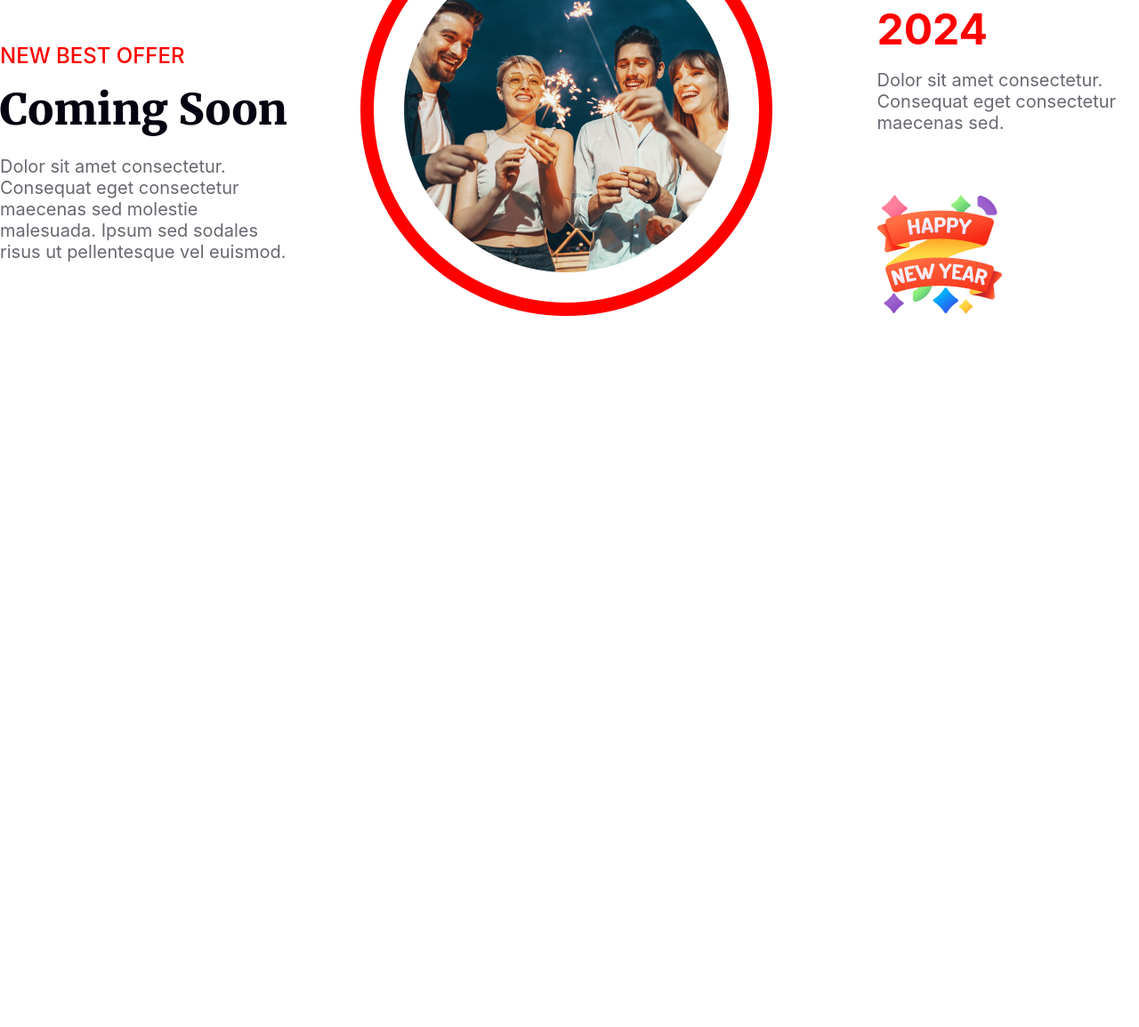
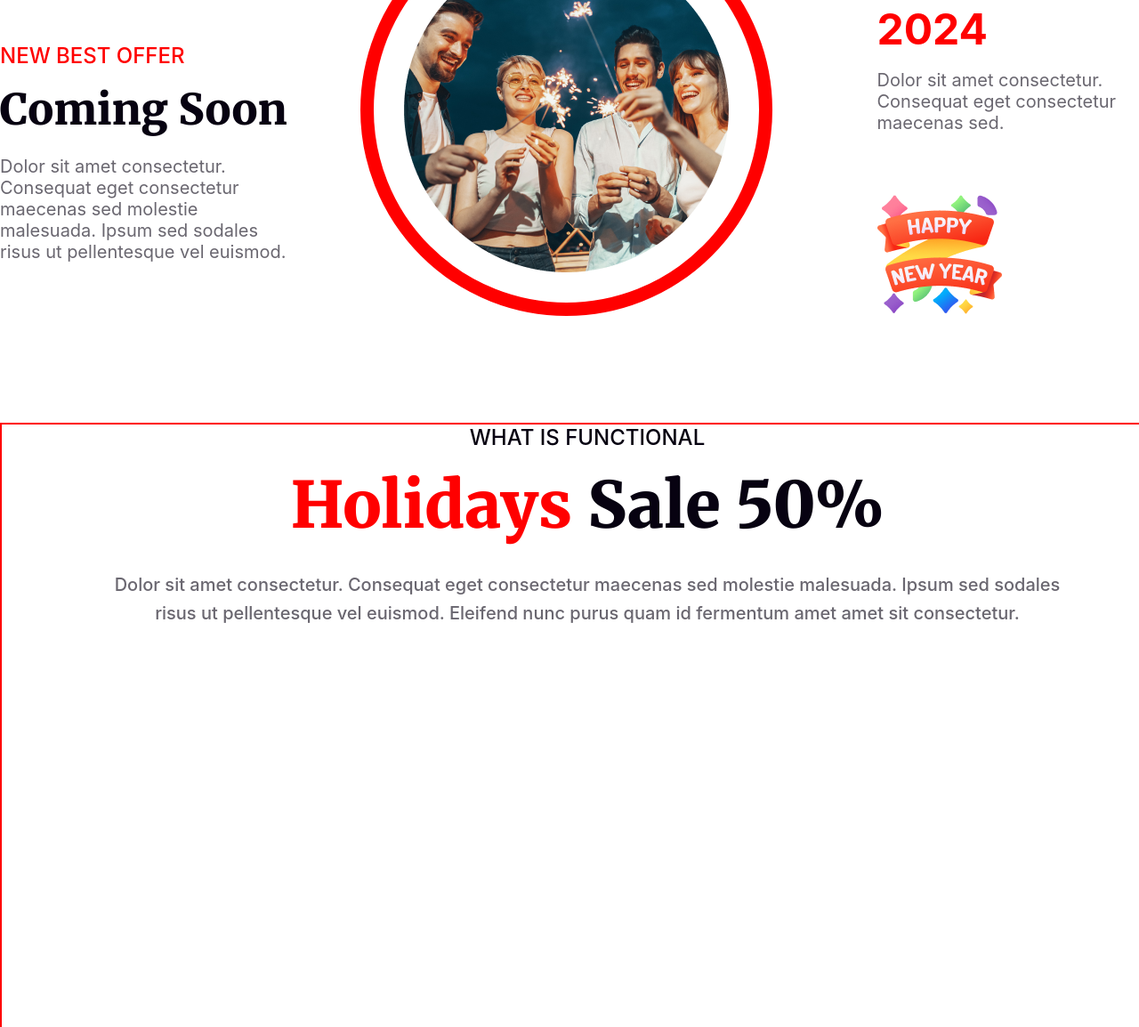
Before and after one commit to shahnajmunny/new-year-offer, a plain HTML site: page index.html in a window 1280 px wide. Shown: the part 3126-4280 px from the top of the page at 89% size. Before the commit the page ends 3486 px from the top, so only its background shows below. Drawn offline with Linux system fonts and the light colour scheme.

Commit message:
added holiday text content

```diff
--- a/index.html
+++ b/index.html
@@ -57,7 +57,8 @@
             <div class="fifth-section-leftside-content">
                 <h5>NEW BEST OFFER</h5>
                 <h2>Coming Soon</h2>
-                    <p>Dolor sit amet consectetur. Consequat eget consectetur maecenas sed molestie malesuada. Ipsum sed sodales risus ut pellentesque vel euismod.</p>
+                <p>Dolor sit amet consectetur. Consequat eget consectetur maecenas sed molestie malesuada. Ipsum sed
+                    sodales risus ut pellentesque vel euismod.</p>
             </div>
             <div class="fifth-section-middle-content">
                 <img src="images/Ellipse 1.png" alt="">
@@ -73,6 +74,18 @@
             </div>
         </section>
         <!-- fifth section ends here  -->
+
+        <!-- holiday section starts here  -->
+        <section class="holiday-section-container">
+            <div class="holiday-section-text-content">
+                <h5>WHAT IS FUNCTIONAL</h5>
+                <h1><span id="holidays">Holidays</span> Sale 50%</h1>
+                <p>Dolor sit amet consectetur. Consequat eget consectetur maecenas sed
+                    molestie malesuada. Ipsum sed sodales risus ut pellentesque vel euismod. Eleifend nunc purus quam id
+                    fermentum amet amet sit consectetur.</p>
+            </div>
+        </section>
+        <!-- holiday section ends here  -->
     </main>
     <footer></footer>
 </body>
--- a/styles/style.css
+++ b/styles/style.css
@@ -260,3 +260,46 @@ background: linear-gradient(180.00deg, rgba(255, 0, 0, 0.1),rgba(255, 0, 0, 0) 1
     /* border: 2px solid pink; */
     margin-top: 43px;
 }
+
+/* holiday section styles */
+.holiday-section-container {
+    width: 1320px;
+    height: 986px;
+    border: 2px solid red;
+    margin: 0 auto;
+    margin-top: 120px;
+}
+.holiday-section-text-content {
+    width: 1068px;
+    height: 260px;
+    margin: 0 auto;
+    display: flex;
+    flex-direction: column;
+    /* justify-content: center; */
+    align-items: center;
+}
+.holiday-section-text-content h5 {
+    font-size: 24px;
+    font-weight: 500;
+    font-family: "Inter", sans-serif;
+    color: #070211;
+    margin-bottom: 16px;
+}
+.holiday-section-text-content h1 {
+    font-size: 72px;
+    font-weight: 900;
+    font-family: "Merriweather", serif;
+    color: #070211;
+    margin-bottom: 28px;
+}
+#holidays {
+    color: #FF0000;
+}
+.holiday-section-text-content p {
+    font-size: 20px;
+    font-weight: 500;
+    font-family: "Inter", sans-serif;
+    color: rgba(7, 2, 17, 0.6);
+    text-align: center;
+    line-height: 32px;
+}
```
Lines whose indentation alone changed are shown as unchanged.
